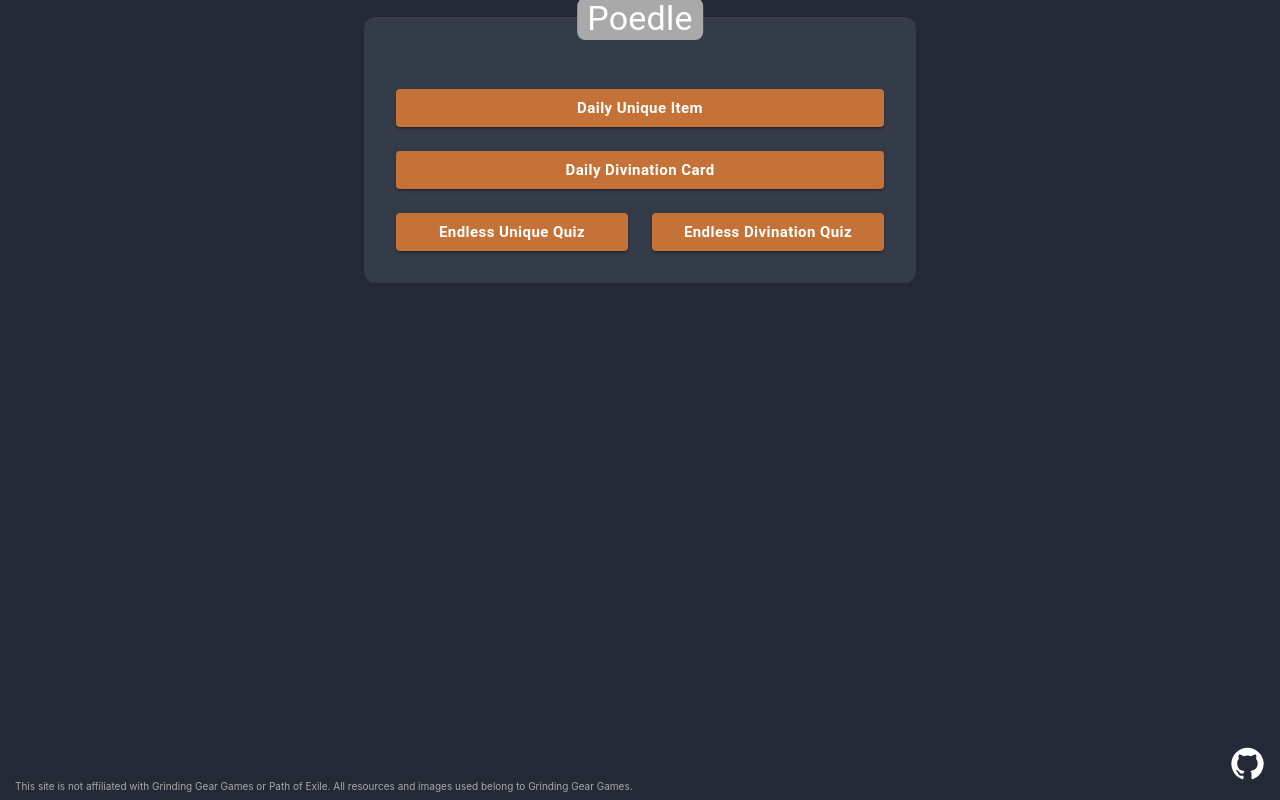
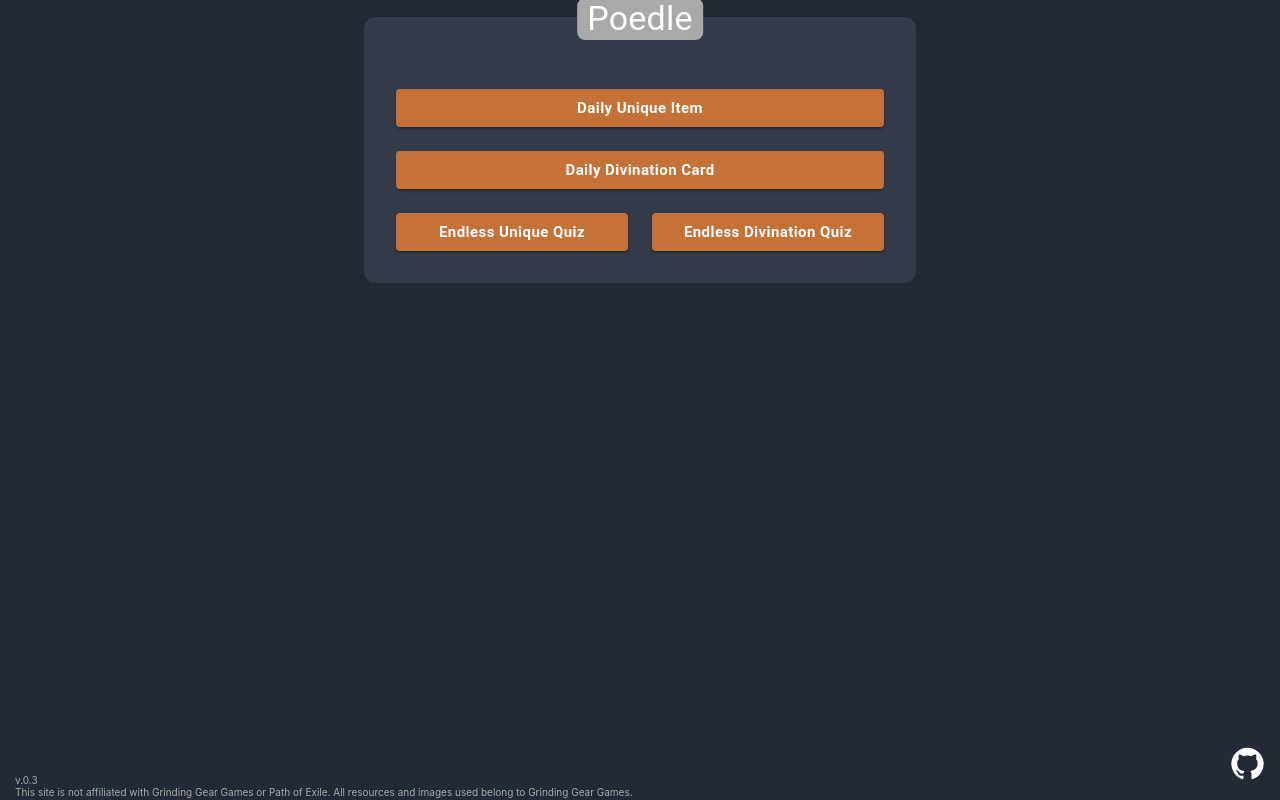
Before and after one commit to plusoliven/poedle, a React (Create React App) app: page / in a window 1280 px wide. Built offline with nearby package versions, Linux system fonts and the light colour scheme.

Commit message:
add version number

```diff
--- a/package.json
+++ b/package.json
@@ -1,6 +1,6 @@
 {
   "name": "poeq",
-  "version": "0.1.0",
+  "version": "0.3.0",
   "homepage": "https://plusoliven.github.io/poedle",
   "private": true,
   "dependencies": {
--- a/src/App.js
+++ b/src/App.js
@@ -19,6 +19,7 @@
 import { uniques } from './data.mjs';
 
 const domain = window.location.hostname.includes('localhost') ? 'http://localhost:3000/poedle/' : 'https://plusoliven.github.io/poedle/'
+const version = '0.3'
 
 
 const theme = createTheme({
@@ -399,7 +400,7 @@
               fontSize: 10
             }}
           >
-            This site is not affiliated with Grinding Gear Games or Path of Exile. All resources and images used belong to Grinding Gear Games.
+            v.{version}<br />This site is not affiliated with Grinding Gear Games or Path of Exile. All resources and images used belong to Grinding Gear Games.
           </div>
 
           <a
```
